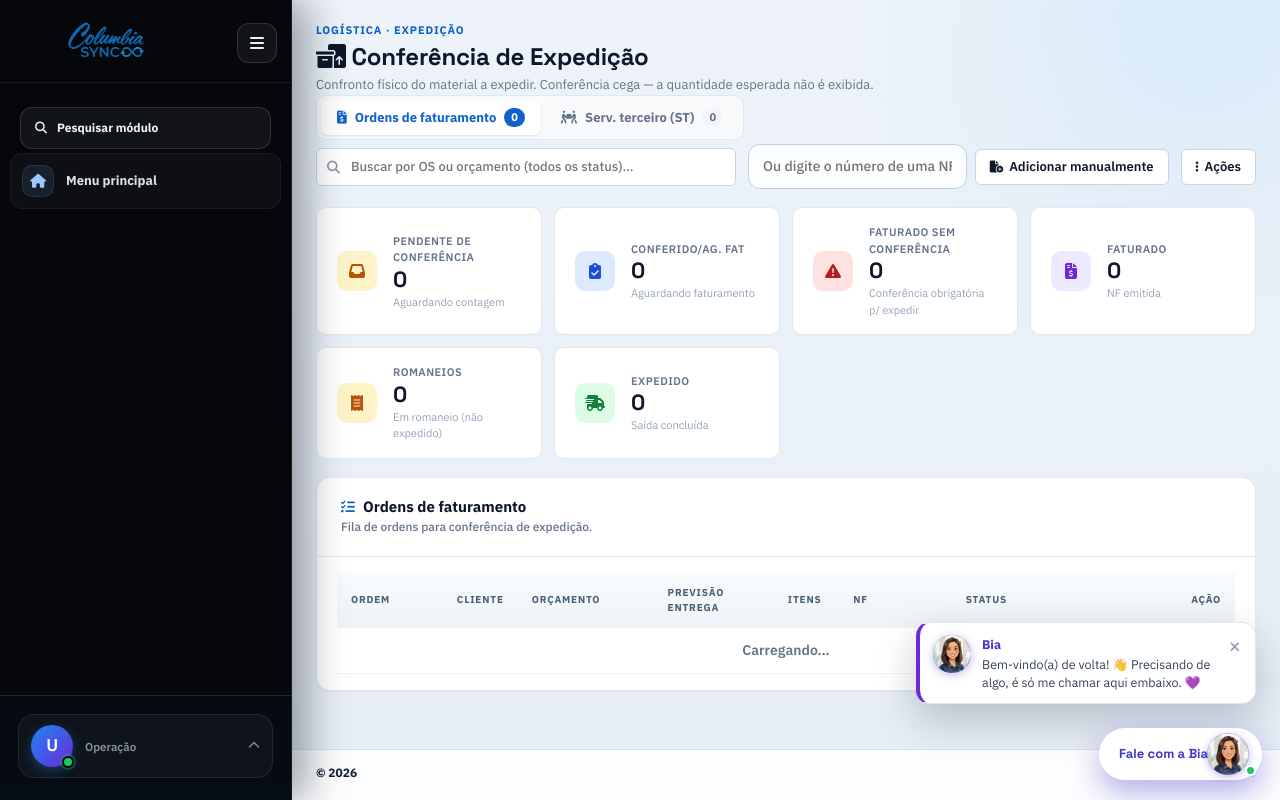
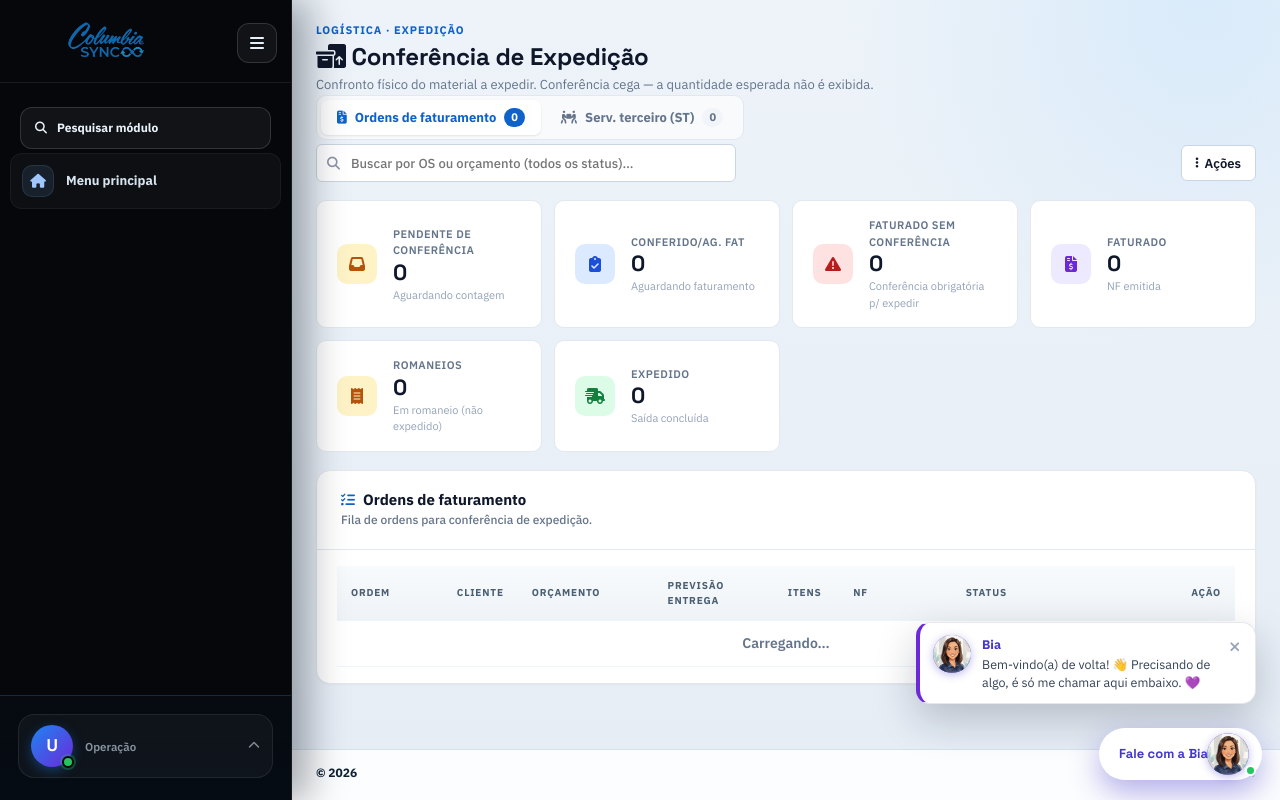
Before and after one commit to felipefazevedo24/conferencia_system, a Flask app: template templates/expedicao_conf_cega.html in a window 1280 px wide. Run offline with Flask 3, Linux system fonts and the light colour scheme; the template is opened without the code that fills it, so the values that code supplies are empty; parts of the project's set-up code (start-up, migrations or seed data) failed here and were passed over; some libraries are stand-ins or nearby versions.

Commit message:
Conferencia de Expedicao: "Adicionar manualmente" vai pro menu Acoes
Sai do meio da tela e fica junto de Atualizar / Buscar da API / Montar
Romaneio (so' na aba FAT). O numero da NF e' pedido no modal da propria
tela.

Co-Authored-By: Claude Opus 5.5 <noreply@anthropic.com>

```diff
--- a/templates/expedicao_conf_cega.html
+++ b/templates/expedicao_conf_cega.html
@@ -252,20 +252,16 @@
                 </div>
                 <button class="eui-btn eui-btn--ghost hidden" id="{{ prefix }}-btn-limpar-busca" title="Limpar busca"><i class="fas fa-xmark"></i></button>
             </div>
-            {% if prefix == 'fat' %}
-            <!-- Veio do Romaneio: NF sem ordem de faturamento entra aqui como
-                 "Faturado sem conferência", pra ter registro, foto e acompanhamento. -->
-            <div style="display:flex; align-items:center; gap:8px; flex:1; min-width:260px; max-width:520px;">
-                <input type="text" id="fat-nf-manual" class="eui-input" autocomplete="off" style="flex:1;"
-                    placeholder="Ou digite o número de uma NF que não passou pela conferência…">
-                <button type="button" class="eui-btn eui-btn--ghost" id="fat-btn-add-nf-manual" style="white-space:nowrap;" title="Busca os dados da NF direto no ERP"><i class="fas fa-file-circle-plus"></i> Adicionar manualmente</button>
-            </div>
-            {% endif %}
             <div style="position:relative;">
                 <button class="eui-btn eui-btn--ghost" type="button" id="{{ prefix }}-btn-toolbar-menu"><i class="fas fa-ellipsis-vertical"></i> Ações</button>
                 <div class="ce-dropdown-menu" id="{{ prefix }}-toolbar-menu">
                     <button class="eui-btn eui-btn--ghost" id="{{ prefix }}-btn-atualizar"><i class="fas fa-rotate"></i> Atualizar</button>
                     <button class="eui-btn eui-btn--primary" id="{{ prefix }}-btn-sync"><i class="fas fa-cloud-arrow-down"></i> Buscar da API</button>
+                    {% if prefix == 'fat' %}
+                    <!-- Veio do Romaneio: NF sem ordem de faturamento entra aqui como
+                         "Faturado sem conferência", pra ter registro, foto e acompanhamento. -->
+                    <button class="eui-btn eui-btn--ghost" id="fat-btn-add-nf-manual" title="NF que não passou pela conferência - busca os dados direto no ERP"><i class="fas fa-file-circle-plus"></i> Adicionar manualmente</button>
+                    {% endif %}
                     <button class="eui-btn eui-btn--warning" id="{{ prefix }}-btn-montar-romaneio" title="Reunir NFes faturadas (de uma ou mais ordens) em um novo romaneio"><i class="fas fa-receipt"></i> Montar Romaneio</button>
                 </div>
             </div>
@@ -2100,16 +2096,21 @@
     // "Adicionar manualmente" (veio do Romaneio): busca a NF no ERP e registra
     // como "Faturado sem conferência"; depois mostra a ordem criada na lista.
     async function adicionarNfManual() {
-        const input = $("fat-nf-manual");
         const btn = $("fat-btn-add-nf-manual");
-        const nf = input.value.trim();
-        if (!nf) { toast("Digite o número da NF.", "error"); return; }
+        const nf = await pedirMotivo({
+            title: "Adicionar NF manualmente",
+            sub: "NF que não passou pela conferência. Os dados vêm do ERP e ela entra como <b>Faturado sem conferência</b>.",
+            label: "Número da NF",
+            placeholder: "Ex.: 12345",
+            okLabel: "Adicionar",
+            errLabel: "Digite o número da NF.",
+        });
+        if (!nf) return;
         btn.disabled = true;
         try {
             const data = await api("/api/expedicao/conf-cega/nf-manual", {
                 method: "POST", body: JSON.stringify({ numero_nf: nf }),
             });
-            input.value = "";
             toast(`NF ${data.ordem.numero_nf} incluída como "Faturado sem conferência".`, "success");
             const busca = $("fat-busca");
             busca.value = data.ordem.numero_nf;
@@ -2121,7 +2122,6 @@
         }
     }
     $("fat-btn-add-nf-manual").addEventListener("click", adicionarNfManual);
-    $("fat-nf-manual").addEventListener("keydown", (e) => { if (e.key === "Enter") adicionarNfManual(); });
 
     // Abas
     let stCarregado = false;
```
